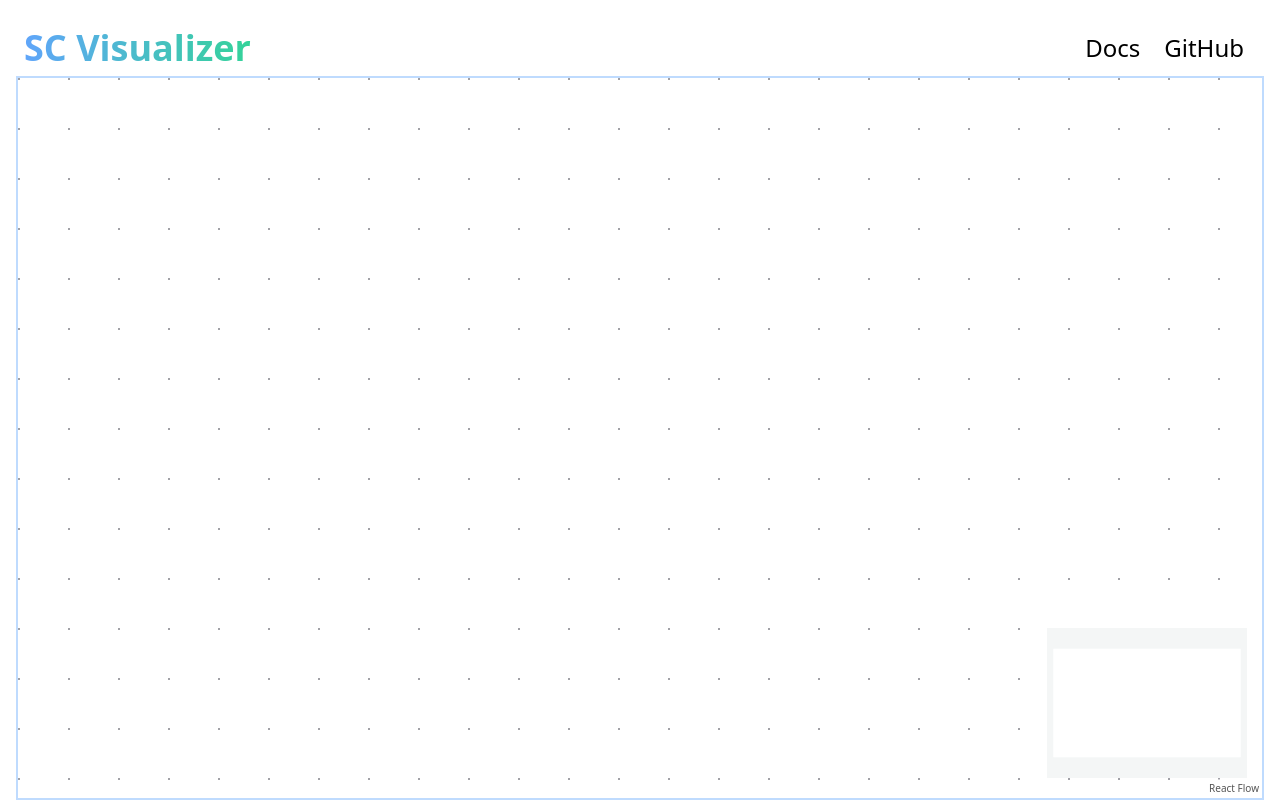
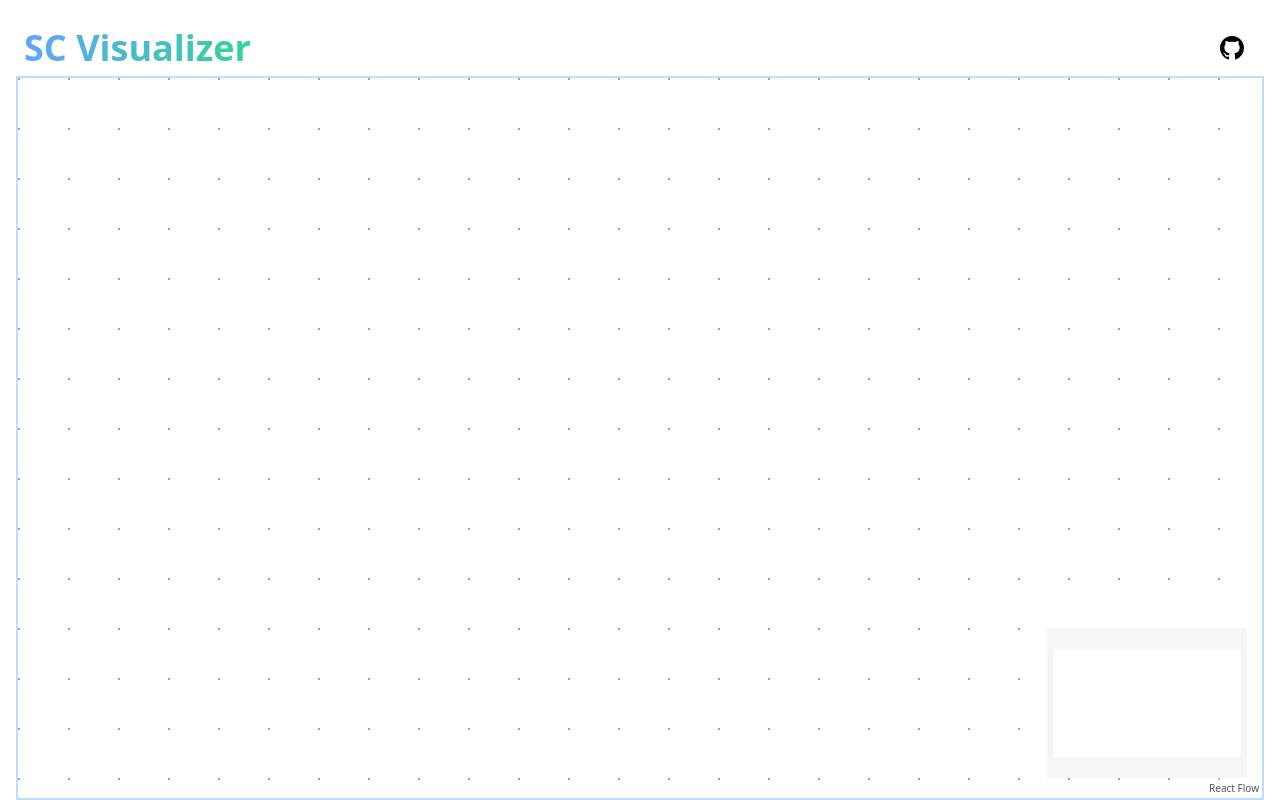
Before and after one commit to ianchen-tw/sc-vis, a React (Create React App) app: page / in a window 1280 px wide. Built offline with nearby package versions, Linux system fonts and the light colour scheme.

Commit message:
repo link

```diff
--- a/package.json
+++ b/package.json
@@ -10,6 +10,7 @@
     "react": "^17.0.2",
     "react-dom": "^17.0.2",
     "react-flow-renderer": "^9.5.4",
+    "react-icons": "^4.2.0",
     "react-scripts": "4.0.3",
     "web-vitals": "^1.0.1"
   },
--- a/src/components/Header.js
+++ b/src/components/Header.js
@@ -1,3 +1,5 @@
+import { GoMarkGithub } from "react-icons/go"
+
 const LogoText = "SC Visualizer"
 
 const Header = (props) => {
@@ -8,14 +10,7 @@ const Header = (props) => {
           <Logo text={LogoText} />
         </div>
         <div className="flex-grow flex justify-end">
-          <LinkedItem
-            text="Docs"
-            url="https://tailwindcss.com/docs"
-          ></LinkedItem>
-          <LinkedItem
-            text="GitHub"
-            url="https://github.com/ianchen-tw/sc-vis"
-          ></LinkedItem>
+          <GitHubLink />
         </div>
       </div>
     </header>
@@ -32,17 +27,15 @@ const Logo = (props) => {
   )
 }
 
-const LinkedItem = (props) => {
-  return (
+const GitHubLink = () => (
   <a
-      className="hover:text-gray-500 antialiased"
+    className="hover:text-gray-500 antialiased px-3 text-2xl flex"
     target="_blank"
     rel="noreferrer"
-      href={props.url ? props.url : "#"}
+    href="https://github.com/ianchen-tw/sc-vis"
   >
-      <span className="px-3 text-2xl">{props.text}</span>
+    <GoMarkGithub />
   </a>
 )
-}
 
 export default Header
```
Also changed, not shown: 1 other file (tests, documents, lock files or other folders). Lines whose indentation alone changed are shown as unchanged.
